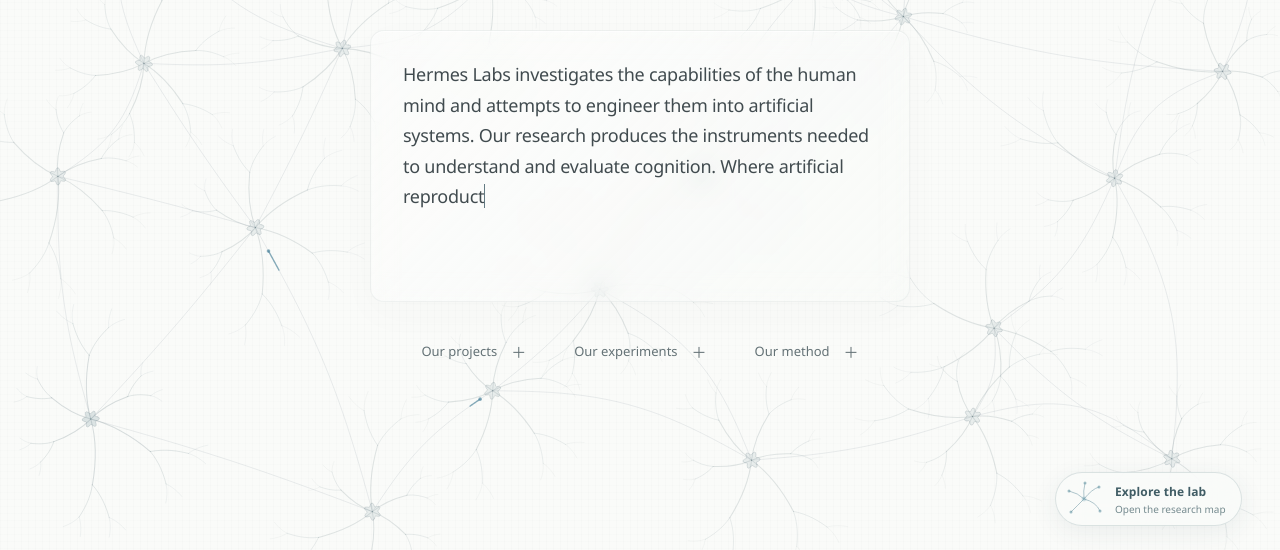
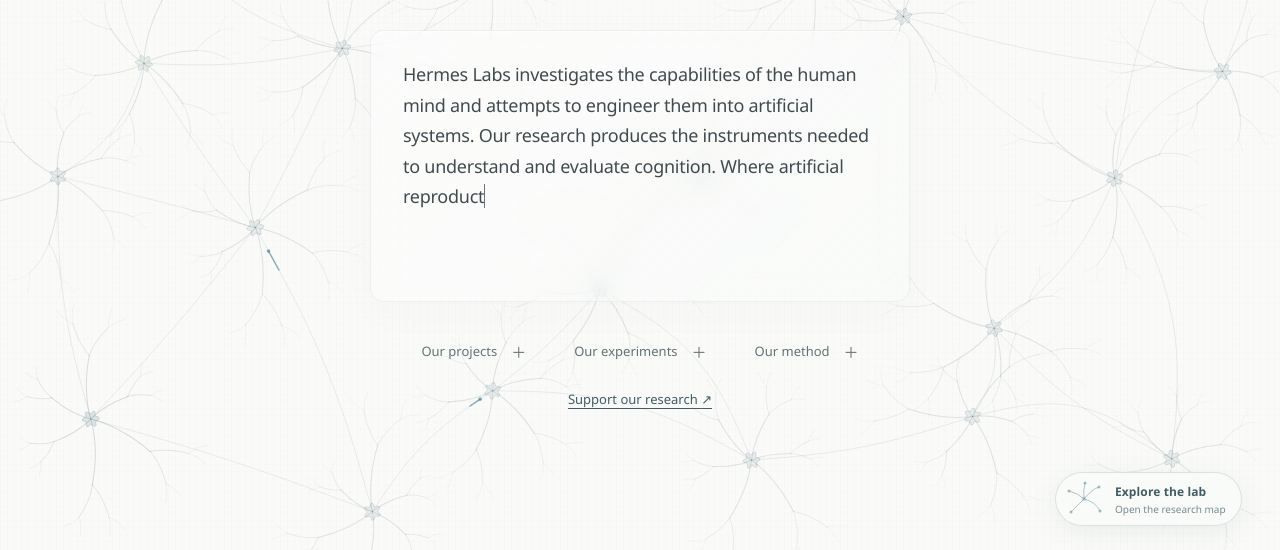
Before and after one commit to dukesilicon/hermes-labs, a plain HTML site: page index.html in a window 1280 px wide. Shown: the part 250-800 px from the top of the page. Drawn offline with Linux system fonts and the light colour scheme.

Commit message:
Link to research support from the homepage

```diff
--- a/index.html
+++ b/index.html
@@ -34,6 +34,7 @@
         <button class="index-trigger" aria-expanded="false" aria-controls="experimentsPanel">Our experiments<span aria-hidden="true">＋</span></button>
         <button class="index-trigger" aria-expanded="false" aria-controls="methodPanel">Our method<span aria-hidden="true">＋</span></button>
       </nav>
+      <a class="home-support-link" href="/support">Support our research <span aria-hidden="true">↗</span></a>
 <button class="atlas-invitation" type="button" aria-haspopup="dialog" aria-controls="laboratory-atlas">
  <svg class="atlas-spark" viewBox="0 0 40 40" aria-hidden="true"><path d="M20 20 Q14 14 5 12 M20 20 Q28 10 35 8 M20 20 Q32 23 36 32 M20 20 Q13 27 7 33 M20 20 Q19 12 21 4"/><circle class="spark-tip" style="--dx:15px;--dy:8px" cx="5" cy="12" r="1.5"/><circle class="spark-tip" style="--dx:-15px;--dy:12px" cx="35" cy="8" r="1.5"/><circle class="spark-tip" style="--dx:-16px;--dy:-12px" cx="36" cy="32" r="1.5"/><circle class="spark-tip" style="--dx:13px;--dy:-13px" cx="7" cy="33" r="1.5"/><circle class="spark-tip" style="--dx:-1px;--dy:16px" cx="21" cy="4" r="1.5"/><circle class="spark-pulse" cx="20" cy="20" r="3"/></svg>
  <span><strong>Explore the lab</strong><small>Open the research map</small></span>
--- a/neural-field.css
+++ b/neural-field.css
@@ -58,3 +58,7 @@ body:has(.opening-content):not(:has(footer)) main{min-height:100svh}
 .collaboration h2{font-size:22px;font-weight:500;letter-spacing:-.025em}.collaboration p{font-size:14px;line-height:1.8;color:#526970}.collaboration a{display:inline-flex;min-height:44px;align-items:center;color:#426975;font-size:13px}.contact-pending{font-size:12px!important}
 @media(max-width:420px){.home-utility{right:24px;justify-content:flex-end;font-size:11px}.collaboration{margin-left:24px;margin-right:24px;padding-left:0;padding-right:0}}
 @media(prefers-reduced-motion:reduce){.signal-spread{opacity:.5}}
+
+.home-support-link{display:table;margin:4px auto 0;padding:13px 4px;min-height:44px;color:#425c65;font-size:13px;line-height:18px;text-underline-offset:4px}
+.home-support-link:hover{color:#283d45}
+.home-support-link:focus-visible{outline:2px solid #68858e;outline-offset:3px}
```
Also changed, not shown: reference.html (+1 -0 lines).
